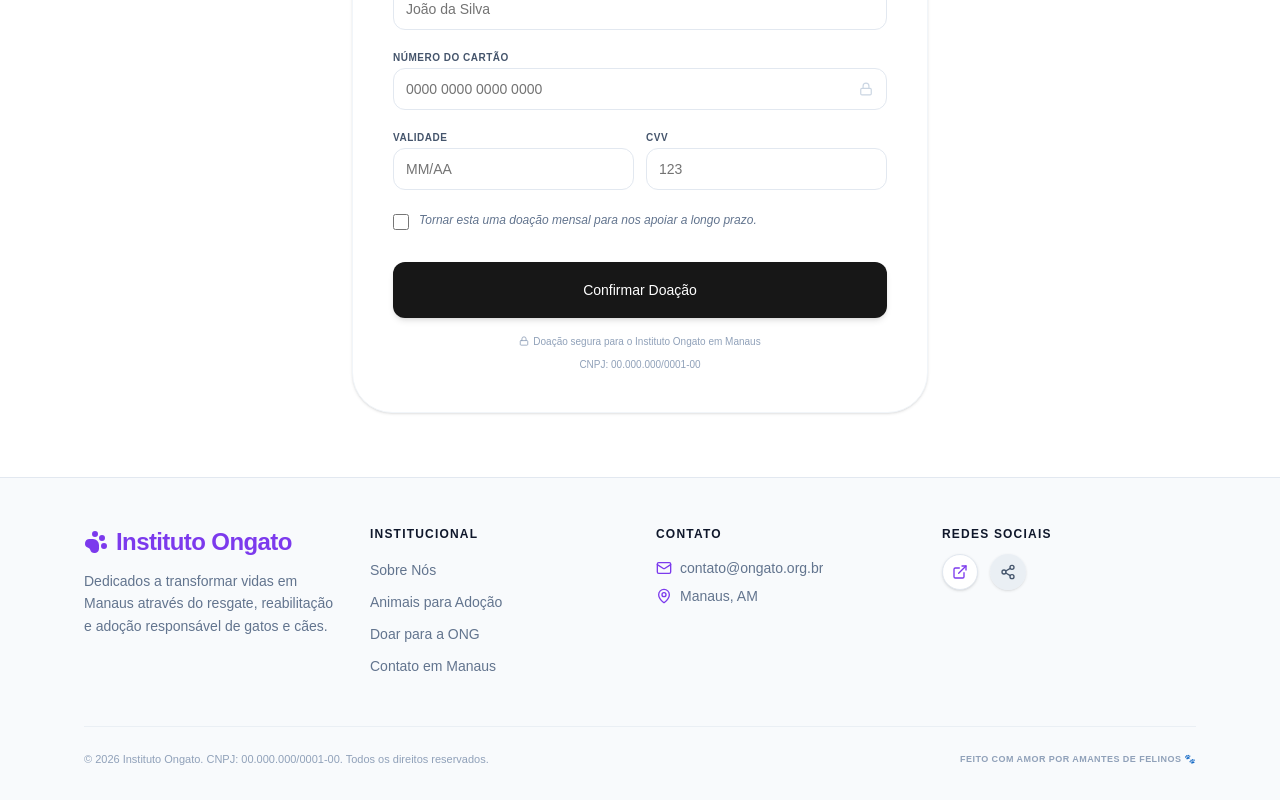
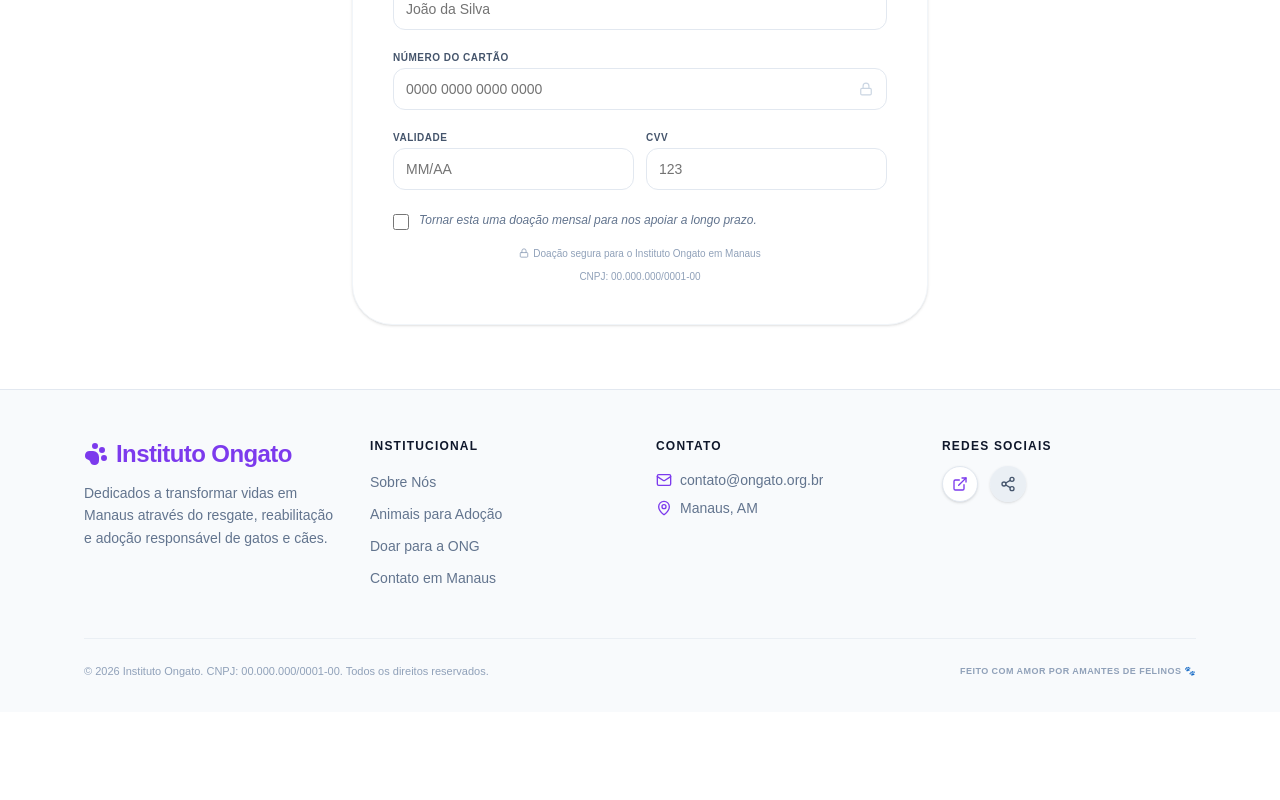
Before and after one commit to kasslima/ongato-front, a Next.js app: page /doar in a window 1280 px wide. Shown: the part 1551-2351 px from the top of the page. After the commit the page ends 2263 px from the top, so only its background shows below. Built offline with nearby package versions, Linux system fonts and the light colour scheme.

Commit message:
feat: removendo botao de pix realizado

```diff
--- a/components/site/DoacaoCheckout.tsx
+++ b/components/site/DoacaoCheckout.tsx
@@ -186,7 +186,6 @@ export default function DoacaoCheckout() {
               </div>
               <button
                 type="button"
-                onClick={handleCopyPix}
                 className={`w-full flex items-center justify-center gap-2 py-2.5 px-4 rounded-xl text-xs font-semibold transition-all border ${
                   copiouPix
                     ? "bg-emerald-50 text-emerald-600 border-emerald-200"
@@ -198,11 +197,6 @@ export default function DoacaoCheckout() {
               </button>
             </div>
           )}
-
-          {/* Botão de Ação Principal */}
-          <Button className="w-full bg-[#FF7A29] hover:bg-[#e66a1f] text-white py-6 md:py-7 rounded-xl font-bold text-base mt-6 md:mt-8 shadow-md transition-all">
-            {metodoPagamento === "cartao" ? "Confirmar Doação" : "Já realizei o PIX"}
-          </Button>
 
           <p className="text-center text-[10px] text-slate-400 mt-4 flex items-center justify-center gap-1">
             <Lock size={10} /> Doação segura para o Instituto Ongato em Manaus
```
